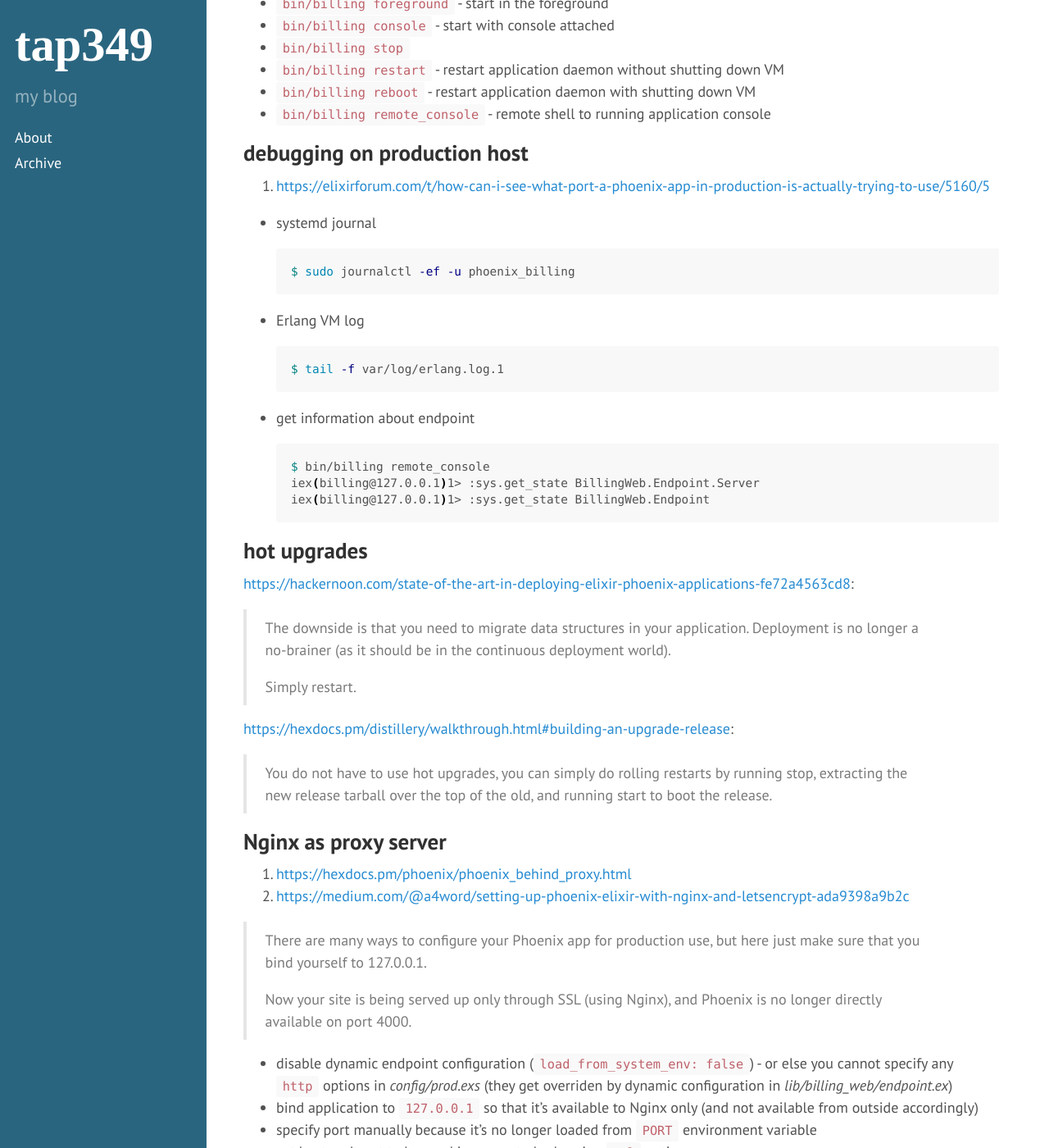
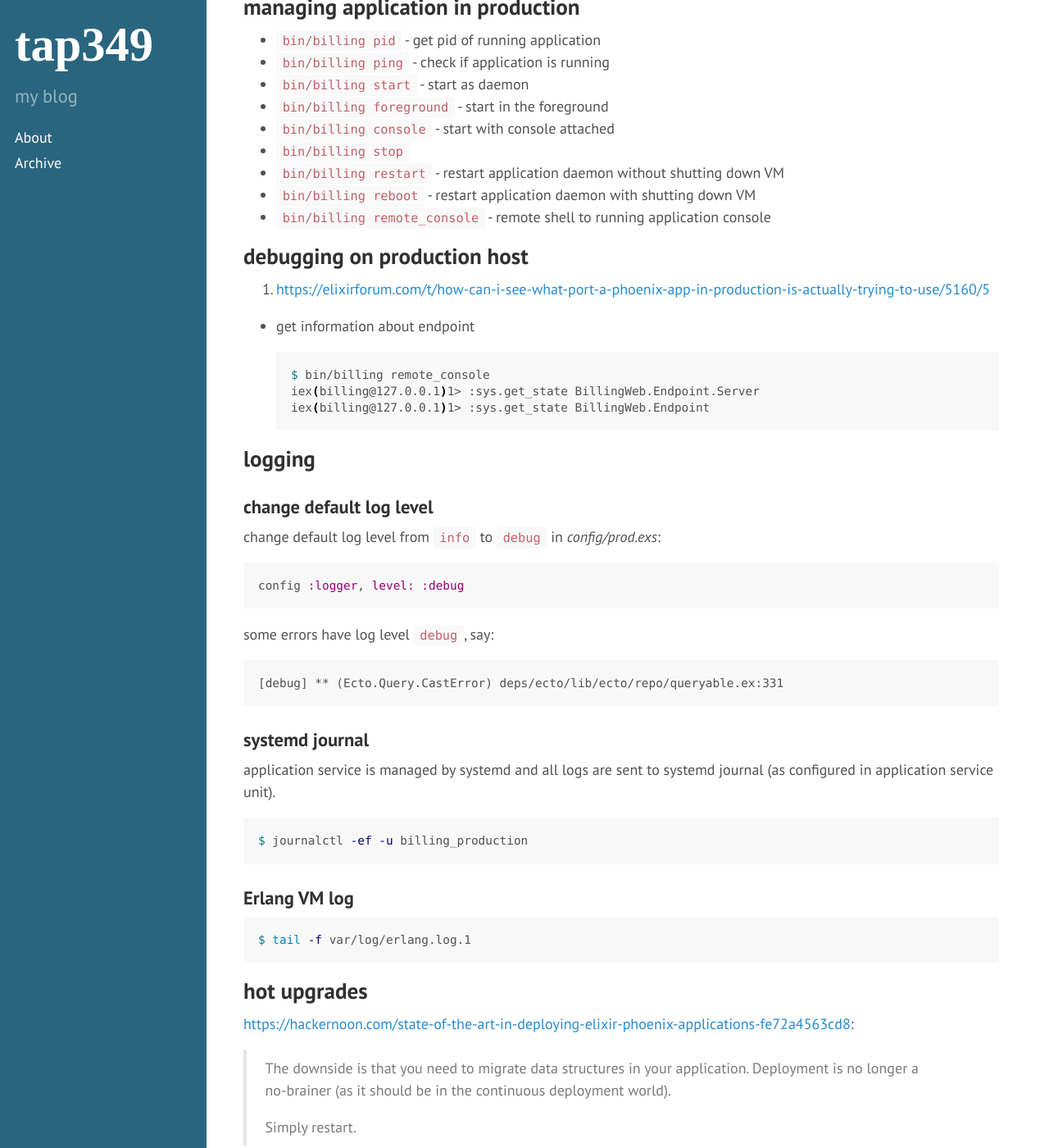
Before and after one commit to tap349/tap349.github.io, a Jekyll site: the page built from _posts/2017-08-02-elixir-deployment.md, in a window 1280 px wide and 1400 px high, scrolled down 8416 px. Shown: the whole window at 82% size. Built offline with Jekyll 4.4.1, drawn with Linux system fonts in a browser that asks for light colours; some of the changed text lies outside the part shown.

Commit message:
update 2017-08-09_13:27:14

````diff
--- a/_posts/2017-08-02-elixir-deployment.md
+++ b/_posts/2017-08-02-elixir-deployment.md
@@ -306,7 +306,7 @@ NOTE: this step has been automated with Chef.
 deployed and started application must be listening on specified port:
 
 ```sh
-$ sudo journalctl -ef -u phoenix_billing
+$ sudo journalctl -ef -u billing_production
 localhost systemd[1]: Started Phoenix server for billing app.
 localhost billing[3448]: 08:52:35.970 [info] Running BillingWeb.Endpoint with Cowboy using http://:::4000
 ```
@@ -379,18 +379,6 @@ locations on production host:
 
 1. <https://elixirforum.com/t/how-can-i-see-what-port-a-phoenix-app-in-production-is-actually-trying-to-use/5160/5>
 
-- systemd journal
-
-  ```sh
-  $ sudo journalctl -ef -u phoenix_billing
-  ```
-
-- Erlang VM log
-
-  ```sh
-  $ tail -f var/log/erlang.log.1
-  ```
-
 - get information about endpoint
 
   ```sh
@@ -398,6 +386,37 @@ locations on production host:
   iex(billing@127.0.0.1)1> :sys.get_state BillingWeb.Endpoint.Server
   iex(billing@127.0.0.1)1> :sys.get_state BillingWeb.Endpoint
   ```
+
+## logging
+
+### change default log level
+
+change default log level from `info` to `debug` in _config/prod.exs_:
+
+```elixir
+config :logger, level: :debug
+```
+
+some errors have log level `debug`, say:
+
+```
+[debug] ** (Ecto.Query.CastError) deps/ecto/lib/ecto/repo/queryable.ex:331
+```
+
+### systemd journal
+
+application service is managed by systemd and all logs are sent to
+systemd journal (as configured in application service unit).
+
+```sh
+$ journalctl -ef -u billing_production
+```
+
+### Erlang VM log
+
+```sh
+$ tail -f var/log/erlang.log.1
+```
 
 ## hot upgrades
 
````
